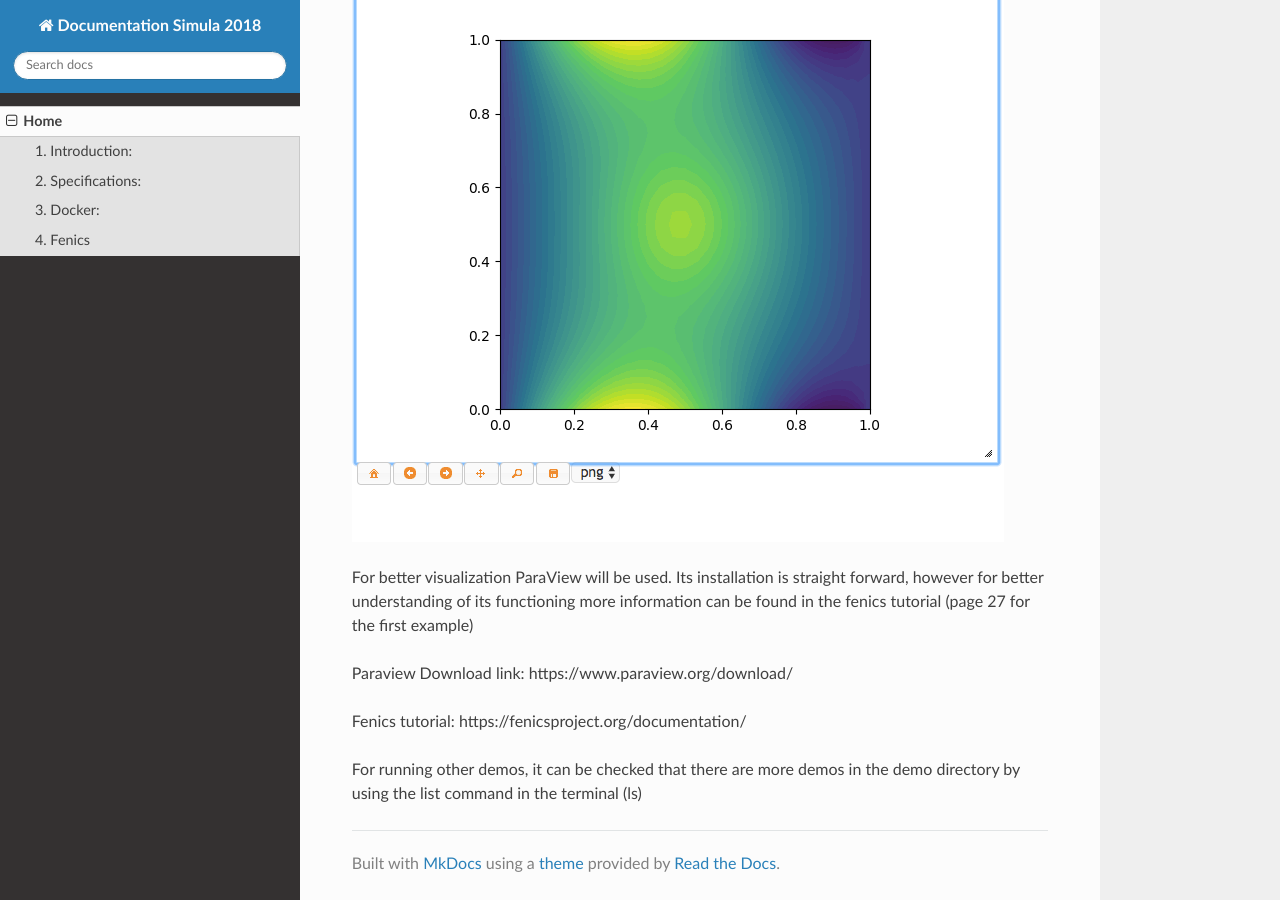
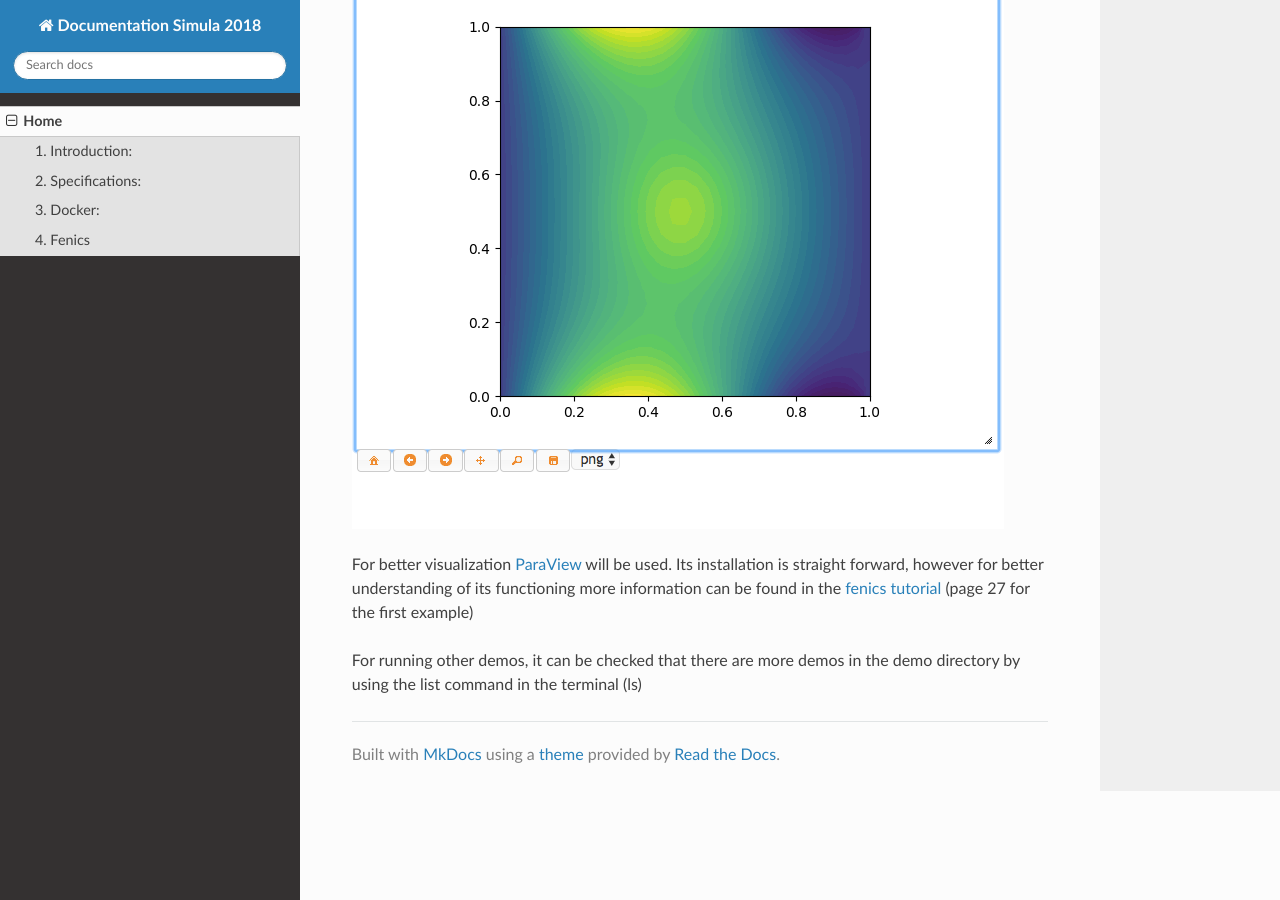
Before and after one commit to ErikaKvalem/Documentation-2018-MkDocs, an MkDocs documentation site: the page built from docs/index.md, in a window 1280 px wide and 900 px high, scrolled down 3143 px. Built offline with MkDocs 1.6.1, drawn with Linux system fonts in a browser that asks for light colours; nearby versions of some CDN libraries; old or Windows-style settings are respelled for this version of MkDocs; some of the changed text lies outside the part shown.

Commit message:
Update index.md

````diff
--- a/docs/index.md
+++ b/docs/index.md
@@ -75,7 +75,7 @@ Erikas-MacBook-Air:Demo erikakvalem$ docker run -ti -p 127.0.0.1:8000:8000 -v $(
 Now that we are at my-project inside the Demo folder we run the following line, that can be found at the last link provided before:
 
 
-```docker run -ti -p 127.0.0.1:8000:8000 -v $(pwd):/home/fenics/shared -w /home/fenics/shared quay.io/fenicsproject/stable:current
+``` docker run -ti -p 127.0.0.1:8000:8000 -v $(pwd):/home/fenics/shared -w /home/fenics/shared quay.io/fenicsproject/stable:current
 ```
 
 This creates a volume (–v) that is shared between the machine we are working at **($(pwd):/home/fenics/shared)** and the docker cloud **(home/fenics/shared quay.io/fenicsproject/stable:current)**.
@@ -83,7 +83,7 @@ This creates a volume (–v) that is shared between the machine we are working a
 After running that line this should be the output:
 
 ```
-# FEniCS stable version image
+FEniCS stable version image
 
 Welcome to FEniCS/stable!
 
@@ -104,9 +104,10 @@ The last line tells us that we are inside the fenics project with an specific ID
 A demo can be run to prove fenics is working properly.
 Using the following command:
 
-```python ~/demo/documented/poisson/python/demo_poisson.py
+``` python ~/demo/documented/poisson/python/demo_poisson.py
 ```
 Output from the demo:
+
 ```
 fenics@0ca36cf2dd4f:~/shared$ python ~/demo/documented/poisson/python/demo_poisson.py
 Solving linear variational problem.
@@ -122,10 +123,7 @@ Before stopping it, we can open the URL:   http://127.0.0.1:8000 and visualize t
 
 ![alt text](https://github.com/ErikaKvalem/Documentation-2018-MkDocs/blob/master/Screen%20Shot%202018-06-04%20at%209.01.34%20AM.png)
 
-For better visualization ParaView will be used. Its installation is straight forward, however for better understanding of its functioning more information can be found in the fenics tutorial (page 27 for the first example)
+For better visualization [ParaView](https://www.paraview.org/download/)  will be used. Its installation is straight forward, however for better understanding of its functioning more information can be found in the [fenics tutorial](https://fenicsproject.org/documentation/) (page 27 for the first example)
 
-Paraview Download link: https://www.paraview.org/download/
-
-Fenics tutorial: https://fenicsproject.org/documentation/
 
 For running other demos, it can be checked that there are more demos in the demo directory by using the list command in the terminal (ls)
````
